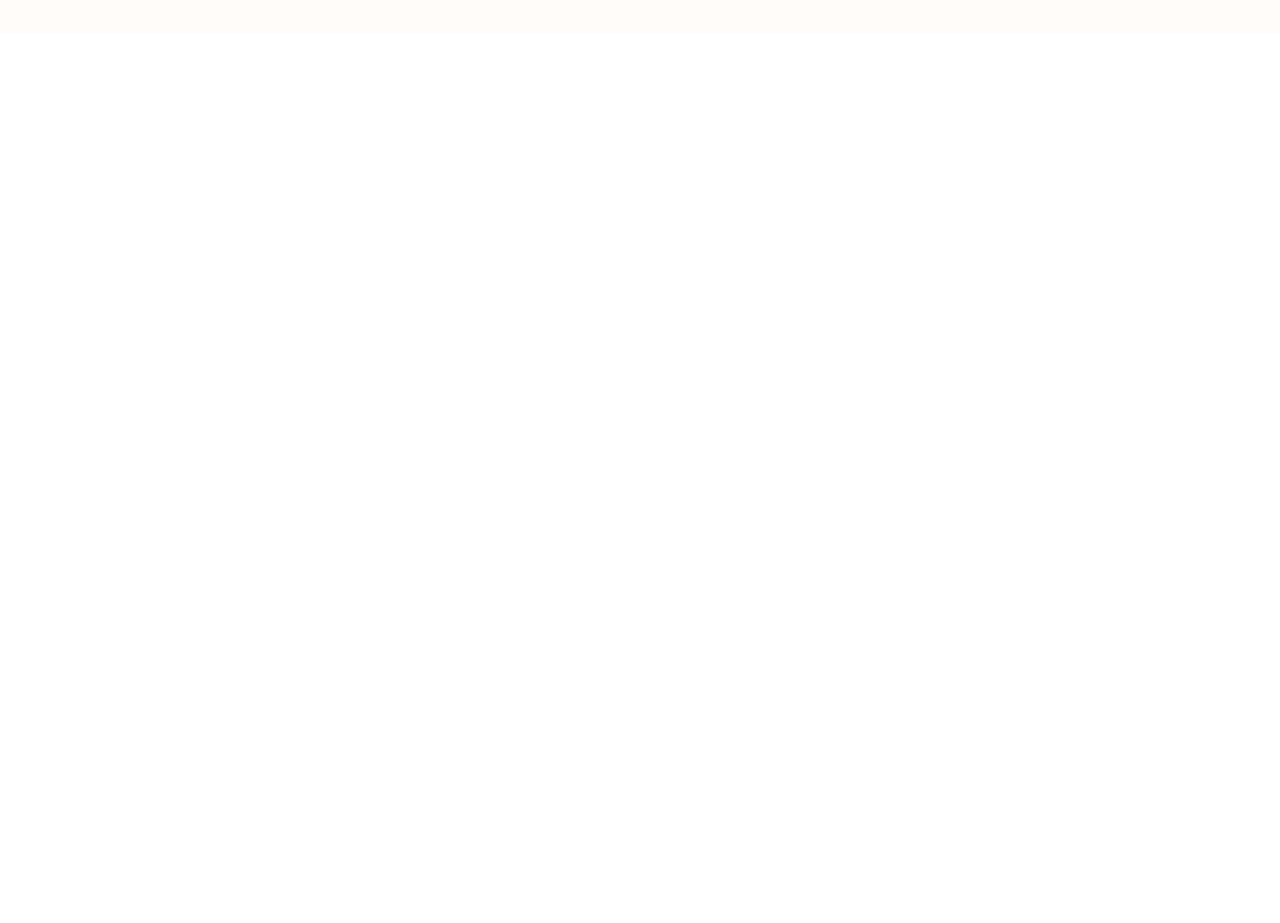
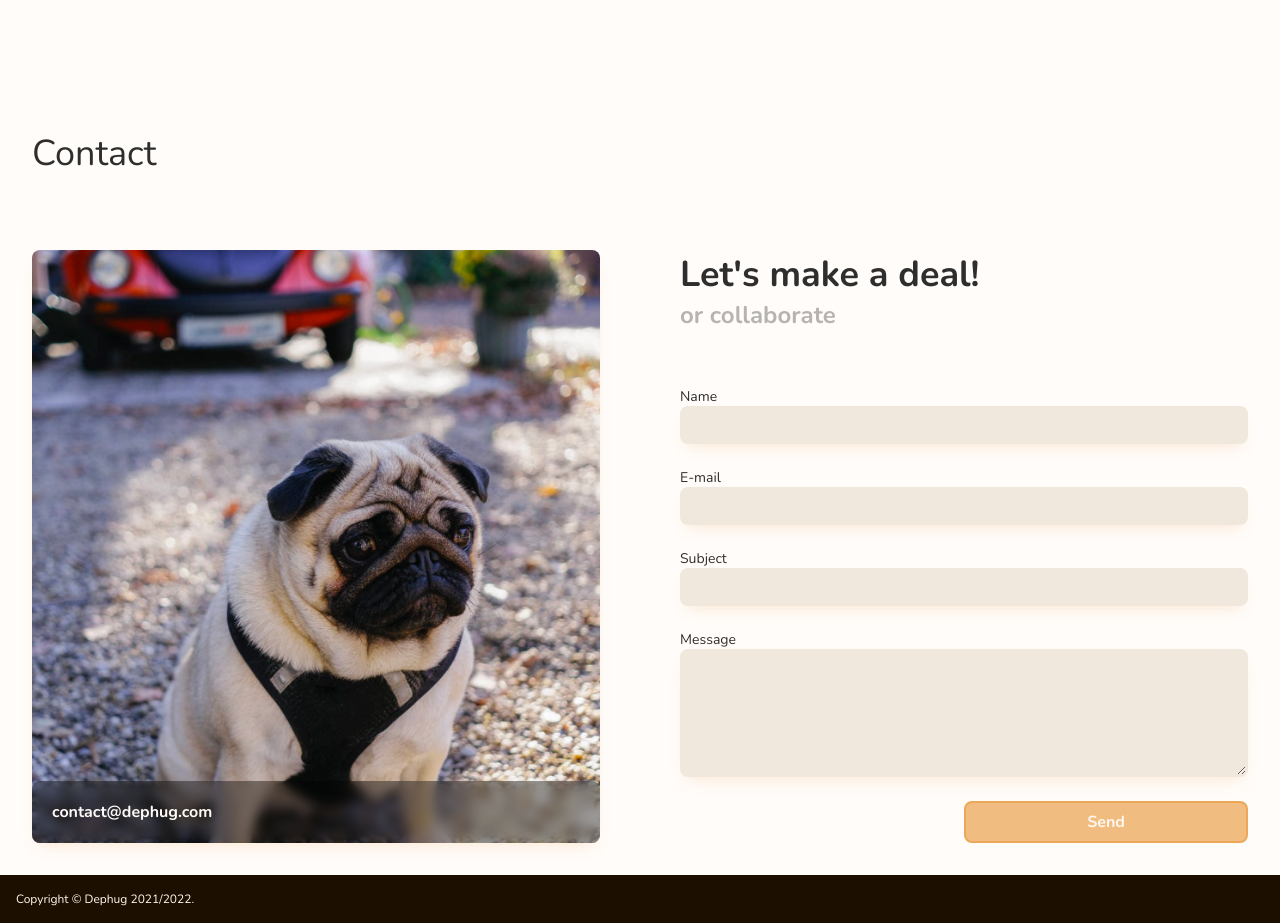
Before and after one commit to Nv7z2/dephug_home-page, a Vue app: page / in a window 1280 px wide. Shown: the part 2448-3371 px from the top of the page. Before the commit the page ends 2481 px from the top, so only its background shows below. Built offline with nearby package versions, Linux system fonts and the light colour scheme.

Commit message:
MVP landing page

```diff
--- a/src/App.vue
+++ b/src/App.vue
@@ -1,6 +1,8 @@
 <template>
   <div id="app">
-    <router-view />
+    <main>
+      <router-view />
+    </main>
   </div>
 </template>
 
--- a/src/components/Base/BaseButton.vue
+++ b/src/components/Base/BaseButton.vue
@@ -6,6 +6,7 @@
     }"
     class="base-button"
     :disabled="disabled"
+    type="button"
   >
     <slot></slot>
   </button>
--- /dev/null
+++ b/src/components/Base/BaseFooter.vue
@@ -0,0 +1,21 @@
+<template>
+  <footer class="footer">Copyright &copy; Dephug 2021/2022.</footer>
+</template>
+
+<script>
+export default {};
+</script>
+
+<style lang="scss" scoped>
+.footer {
+  padding: 1rem;
+  font-size: 0.75rem;
+  color: $text-light;
+  margin: 2rem -2rem -1rem;
+  background-color: #1c0f00;
+
+  @include mq {
+    margin: 2rem -1rem -0.5rem -1rem;
+  }
+}
+</style>
--- a/src/components/Base/BaseHomeSection.vue
+++ b/src/components/Base/BaseHomeSection.vue
@@ -42,11 +42,19 @@ export default {
 .section {
   margin-top: 8rem;
 
+  @include mq {
+    margin-top: 6rem;
+  }
+
   &__heading {
     font-weight: lighter;
     font-size: 2.25rem;
     margin: 0 0 4.5rem 0;
     color: $text-dark;
+
+    @include mq {
+      margin: 0 0 2rem 0;
+    }
   }
 }
 </style>
--- /dev/null
+++ b/src/components/Home/HomeContact.vue
@@ -0,0 +1,256 @@
+<template>
+  <base-home-section
+    sectionClass="contact"
+    sectionId="contact"
+    headingString="contact.heading"
+  >
+    <div class="contact__content">
+      <div class="contact__poster">
+        <div class="contact__poster-content">
+          <a href="mailto:contact@dephug.com">contact@dephug.com</a>
+        </div>
+      </div>
+
+      <form action="" class="contact__form">
+        <h3 class="contact__form-heading">
+          {{ $t('contact.lets_make_a_deal') }}
+        </h3>
+        <h4 class="contact__form-small-heading">
+          {{ $t('contact.or_collaborate') }}
+        </h4>
+
+        <label for="" class="contact__field">
+          <span class="contact__field-label">
+            {{ $t('contact.form.name') }}
+          </span>
+          <input
+            type="text"
+            name="name"
+            class="contact__field-input"
+            v-model="form.name"
+            @change="validateInput"
+          />
+        </label>
+        <label for="" class="contact__field">
+          <span class="contact__field-label">
+            {{ $t('contact.form.email') }}
+          </span>
+          <input
+            type="text"
+            name="email"
+            class="contact__field-input"
+            v-model="form.email"
+            @change="validateInput"
+          />
+        </label>
+        <label for="" class="contact__field">
+          <span class="contact__field-label">
+            {{ $t('contact.form.subject') }}
+          </span>
+          <input
+            type="text"
+            name="subject"
+            class="contact__field-input"
+            v-model="form.subject"
+            @change="validateInput"
+          />
+        </label>
+        <label for="" class="contact__field">
+          <span class="contact__field-label">
+            {{ $t('contact.form.message') }}
+          </span>
+          <textarea
+            class="contact__field-input"
+            rows="6"
+            name="message"
+            v-model="form.message"
+            @change="validateInput"
+          ></textarea>
+        </label>
+
+        <base-button class="contact__button" :disabled="!isFormValid">
+          {{ $t('contact.form.button_label') }}
+        </base-button>
+      </form>
+    </div>
+  </base-home-section>
+</template>
+
+<script>
+export default {
+  data() {
+    return {
+      form: {
+        name: '',
+        email: '',
+        subject: '',
+        message: '',
+      },
+      isFormValid: false,
+    };
+  },
+  methods: {
+    validateInput(e) {
+      let fieldName = e.target.name;
+      let isEntireFormOk = true;
+
+      if (this.validators[fieldName].test(this.form[fieldName].toLowerCase())) {
+        // Field is valid
+        e.target
+          .closest('.contact__field')
+          .classList.remove('contact__field--invalid');
+        e.target
+          .closest('.contact__field')
+          .classList.add('contact__field--valid');
+      } else {
+        e.target
+          .closest('.contact__field')
+          .classList.add('contact__field--invalid');
+        e.target
+          .closest('.contact__field')
+          .classList.remove('contact__field--valid');
+      }
+
+      Object.entries(this.form).forEach((element) => {
+        if (!this.validators[element[0]].test(element[1].toLowerCase())) {
+          isEntireFormOk = false;
+        }
+      });
+
+      if (
+        isEntireFormOk &&
+        Object.values(this.form).every((value) => !!value)
+      ) {
+        this.isFormValid = true;
+        console.log('valid');
+      } else {
+        this.isFormValid = false;
+        console.log('invalid');
+      }
+    },
+  },
+  computed: {
+    validators() {
+      return {
+        name: /\w{3,}/,
+        email:
+          /^([a-z0-9]+(?:[._-][a-z0-9]+)*)@([a-z0-9]+(?:[.-][a-z0-9]+)*\.[a-z]{2,})$/,
+        subject: /\w{3,}/,
+        message: /[\w\s,.\d]{10,}/,
+      };
+    },
+  },
+};
+</script>
+
+<style lang="scss" scoped>
+.contact {
+  &__content {
+    display: flex;
+    gap: 5rem;
+
+    @include mq {
+      flex-direction: column-reverse;
+      gap: 2rem;
+    }
+  }
+
+  &__poster,
+  &__form {
+    flex: 1;
+  }
+
+  &__poster {
+    display: flex;
+    border-radius: 0.5rem;
+    flex-direction: column;
+    justify-content: flex-end;
+    box-shadow: 0 0.5rem 1rem -0.5rem rgba($primary, 0.3);
+    background: url('~@/assets/contact_poster.webp') center / cover;
+  }
+
+  &__poster-content {
+    padding: 1.25rem;
+    display: flex;
+    align-items: center;
+    background-color: #00000060;
+    backdrop-filter: blur(6px);
+    border-radius: 0.5rem;
+
+    a {
+      color: #FFFBF7;
+      font-weight: bold;
+      text-decoration: none;
+    }
+  }
+
+  &__form {
+    display: flex;
+    flex-direction: column;
+  }
+
+  &__form-heading {
+    font-size: 2.25rem;
+    margin: 0;
+    color: $text-dark;
+  }
+
+  &__form-small-heading {
+    font-size: 1.5rem;
+    margin: 0 0 3.5rem 0;
+    color: rgba($text-dark, 0.35);
+  }
+
+  &__field {
+    display: flex;
+    margin-bottom: 1.5rem;
+    flex-direction: column;
+  }
+
+  &__field--invalid &__field-label {
+    color: rgb(179, 62, 62);
+  }
+
+  &__field--invalid &__field-input {
+    border-color: rgb(179, 62, 62);
+    background-color: rgba(179, 62, 62, 0.3);
+  }
+
+  &__field--valid &__field-label {
+    color: rgb(102, 187, 85);
+  }
+
+  &__field--valid &__field-input {
+    border-color: rgb(102, 187, 85);
+    background-color: rgba(102, 187, 85, 0.3);
+  }
+
+  &__field-label {
+    font-size: 14px;
+    transition: all 0.3s ease;
+  }
+
+  &__field-input {
+    padding: 0.5rem 1rem;
+    border-radius: 0.5rem;
+    resize: vertical;
+    background-color: #f1e8dd;
+    border: 2px solid #f1e8dd;
+    transition: all 0.3s ease-in-out;
+    box-shadow: 0 0.5rem 1rem -0.5rem rgba($primary, 0.3);
+  }
+
+  &__button {
+    display: inline-block;
+    width: 50%;
+    margin-left: auto;
+    max-width: 320px;
+
+    @include mq {
+      width: 100%;
+      margin: 0;
+      max-width: unset;
+    }
+  }
+}
+</style>
--- a/src/languages/en.lang.js
+++ b/src/languages/en.lang.js
@@ -42,5 +42,17 @@ export default {
   },
   about_us: {
     heading: 'About us',
-  }
+  },
+  contact: {
+    heading: 'Contact',
+    lets_make_a_deal: "Let's make a deal!",
+    or_collaborate: 'or collaborate',
+    form: {
+      name: 'Name',
+      email: 'E-mail',
+      subject: 'Subject',
+      message: 'Message',
+      button_label: 'Send',
+    }
+  },
 };
--- a/src/views/Home/Home.vue
+++ b/src/views/Home/Home.vue
@@ -5,6 +5,8 @@
     <home-how-we-work />
     <home-portfolio />
     <home-about-us />
+    <home-contact />
+    <base-footer />
   </div>
 </template>
 
@@ -13,7 +15,8 @@ import HomeNavigation from '@/components/Home/HomeNavigation.vue';
 import HomeHeroSection from '@/components/Home/HomeHeroSection.vue';
 import HomeHowWeWork from '@/components/Home/HomeHowWeWork.vue';
 import HomePortfolio from '@/components/Home/HomePortfolio.vue';
-import HomeAboutUs from '../../components/Home/HomeAboutUs.vue';
+import HomeAboutUs from '@/components/Home/HomeAboutUs.vue';
+import HomeContact from '@/components/Home/HomeContact.vue';
 
 export default {
   name: 'Home',
@@ -23,6 +26,7 @@ export default {
     HomeHowWeWork,
     HomePortfolio,
     HomeAboutUs,
+    HomeContact,
   },
 };
 </script>
```
Also changed, not shown: src/assets/contact_poster.webp (added).
